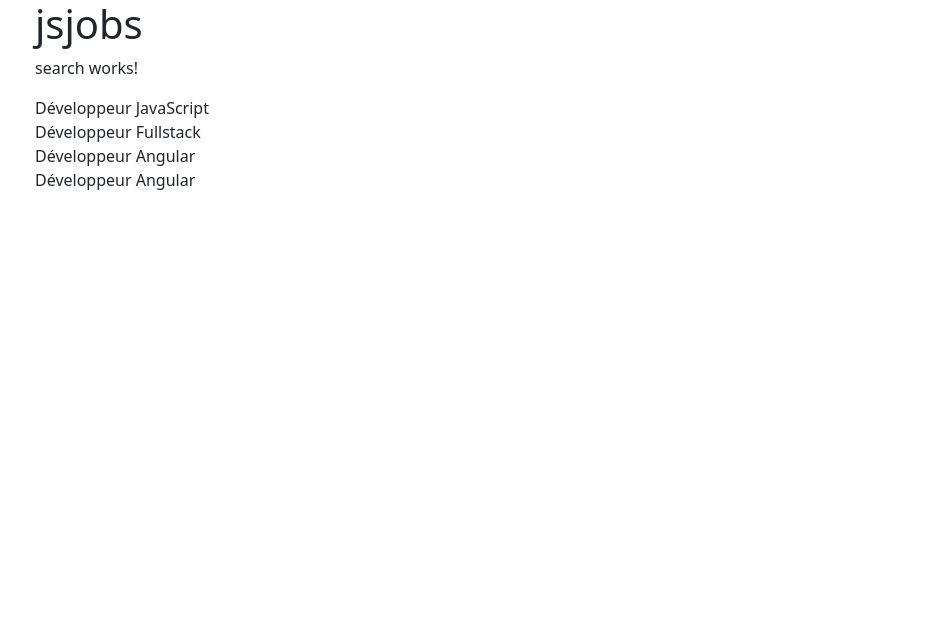
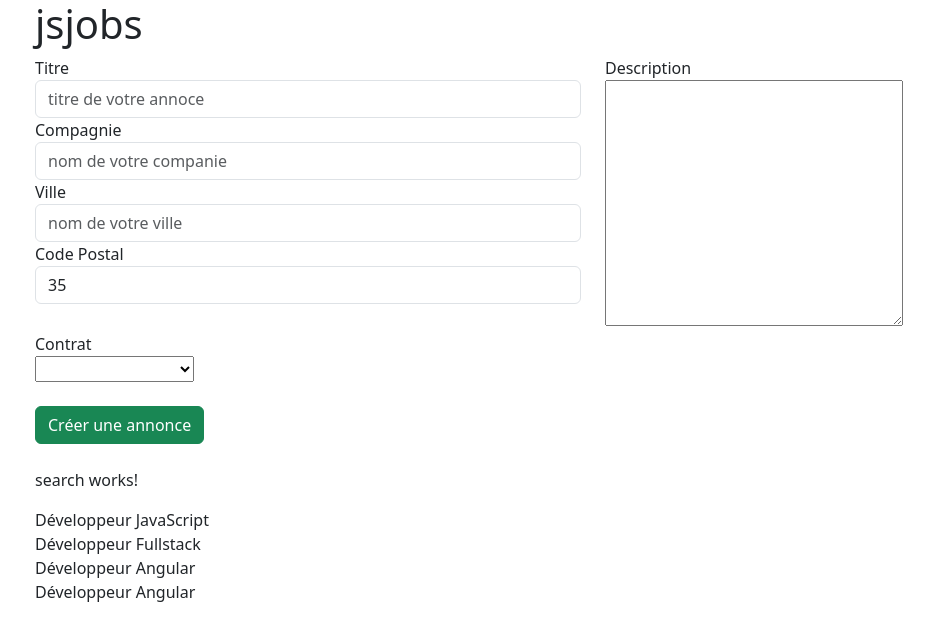
Before and after one commit to CY-Abdel/jsjobsAngularNodeJWT, an Angular app: page / in a window 1280 px wide. Shown: the top 640 px of the page, without its empty margins (47-981 px from the left). Built offline with nearby package versions, Linux system fonts and the light colour scheme.

Commit message:
menu déroulant

```diff
--- a/src/app/app.component.html
+++ b/src/app/app.component.html
@@ -1,4 +1,7 @@
 <h1>{{ title }}</h1>
+
+
+<app-job-add-form></app-job-add-form>
 
 <app-search></app-search>
 <app-job-list></app-job-list>
--- /dev/null
+++ b/src/app/job-add-form/job-add-form.component.html
@@ -0,0 +1,50 @@
+<!-- form -->
+<div class="panel-body">
+  <form [formGroup]="form" (ngSubmit)="createJob()">
+
+    <div class="row">
+
+      <div class="form-group col-sm-6">
+        <label for="title">Titre</label>
+        <input type="text" id="title" name="title" class="form-control" placeholder="titre de votre annoce"
+          formControlName="title" aria-describedby="helpId">
+
+        <label for="company">Compagnie</label>
+        <input type="text" name="company" id="company" class="form-control" placeholder="nom de votre companie"
+          formControlName="company" aria-describedby="helpId">
+
+        <label for="city">Ville</label>
+        <input type="text" name="city" id="city" class="form-control" placeholder="nom de votre ville"
+          formControlName="city" aria-describedby="helpId">
+
+        <label for="zipcode">Code Postal</label>
+        <input type="text" name="zipcode" id="zipcode" class="form-control" placeholder="votre Code Postal"
+          formControlName="zipcode">
+      </div>
+
+      <div class="form-group col-sm-6">
+        <label for="description">Description</label>
+        <br>
+        <textarea name="description" formControlName="description" id="description" cols="30" rows="10"></textarea>
+      </div>
+
+      <div class="form-group col-sm-6">
+        <label for="contract">Contrat</label><br>
+        <select name="contract" formControlName="contract" id="contract">
+          <option *ngFor="let ct of contratTypes" [value]="ct.name">
+            {{ ct.name }}
+          </option>
+        </select>
+      </div>
+
+    </div>
+
+    <br>
+    <div class="form-group col-sm-12">
+      <button type="submit" class="btn btn-success">Créer une annonce</button>
+    </div>
+    <br>
+
+
+  </form>
+</div>
--- /dev/null
+++ b/src/app/job-add-form/job-add-form.component.ts
@@ -0,0 +1,60 @@
+import { Component, OnInit } from '@angular/core';
+import { FormBuilder, FormGroup } from '@angular/forms'
+
+@Component({
+  selector: 'app-job-add-form',
+  templateUrl: './job-add-form.component.html',
+  styleUrl: './job-add-form.component.css'
+})
+export class JobAddFormComponent implements OnInit {
+
+  form!: FormGroup;
+
+  // menu deroulant
+  contratTypes = [
+    {
+      id: 1, name: "stage", value: "internship",
+    },
+    {
+      id: 2, name: "CDI", value: "permanent",
+    },
+    {
+      id: 3, name: "CDD", value: "terme fixe",
+    },
+    {
+      id: 4, name: "AutoEntrepreneur", value: "freelance",
+    },
+    {
+      id: 5, name: "intérim", value: "temporaire",
+    }
+  ]
+
+  constructor(private formBuilder: FormBuilder) { }
+
+
+  ngOnInit(): void {
+    this.form = this.formBuilder.group({
+      "id": -1,
+      "title": "",
+      "company": "",
+      "city": "",
+      "zipcode": 35,
+      "description": "",
+      "contract": "",
+      "salary": 0,
+      "currency": "euros",
+      "startdate": new Date(),
+      "experience": "",
+      "status": "",
+      "area": "",
+      "field": "",
+      "publishdate": new Date(),
+      "lastupdate": new Date()
+    });
+  }
+
+  createJob() {
+    console.log(this.form.value);
+  }
+
+}
```
Also changed, not shown: src/app/app.module.ts (+7 -2 lines), src/app/job-add-form/job-add-form.component.css (added), 1 other file (tests, documents, lock files or other folders).
